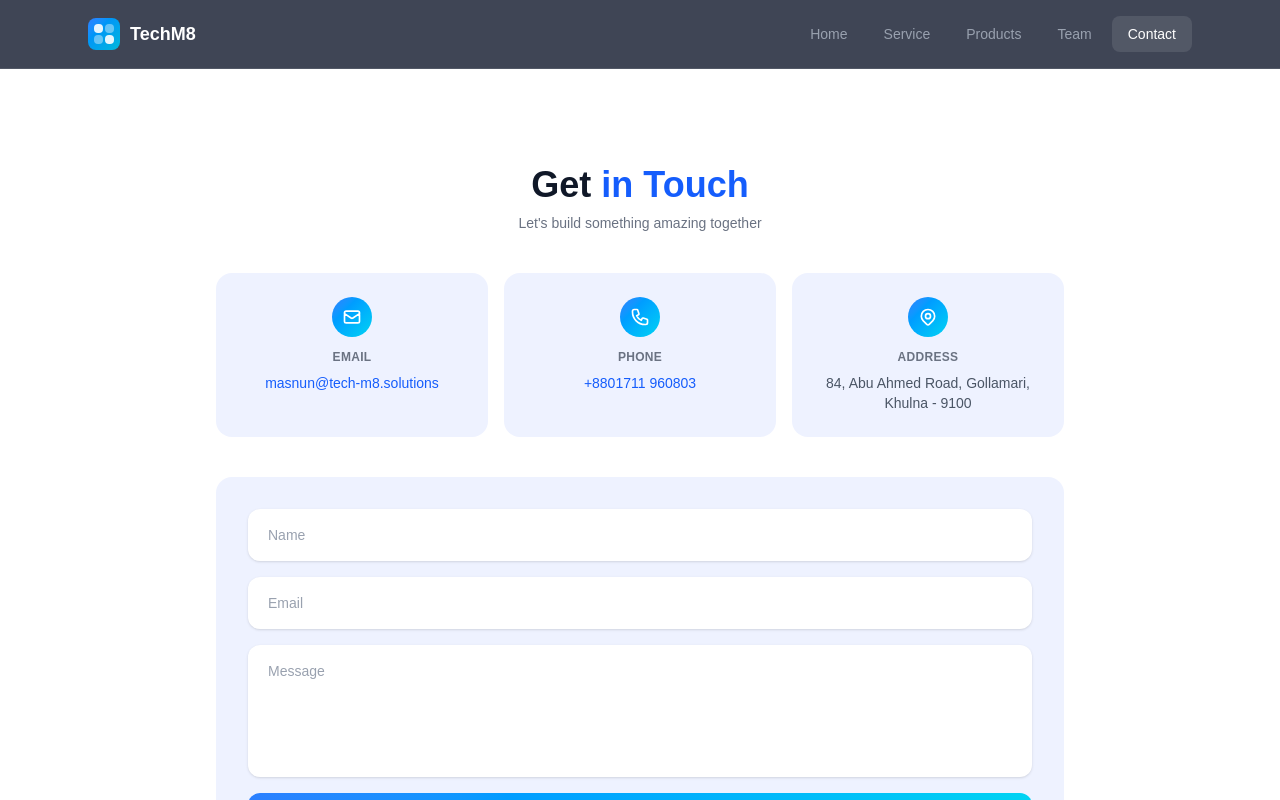
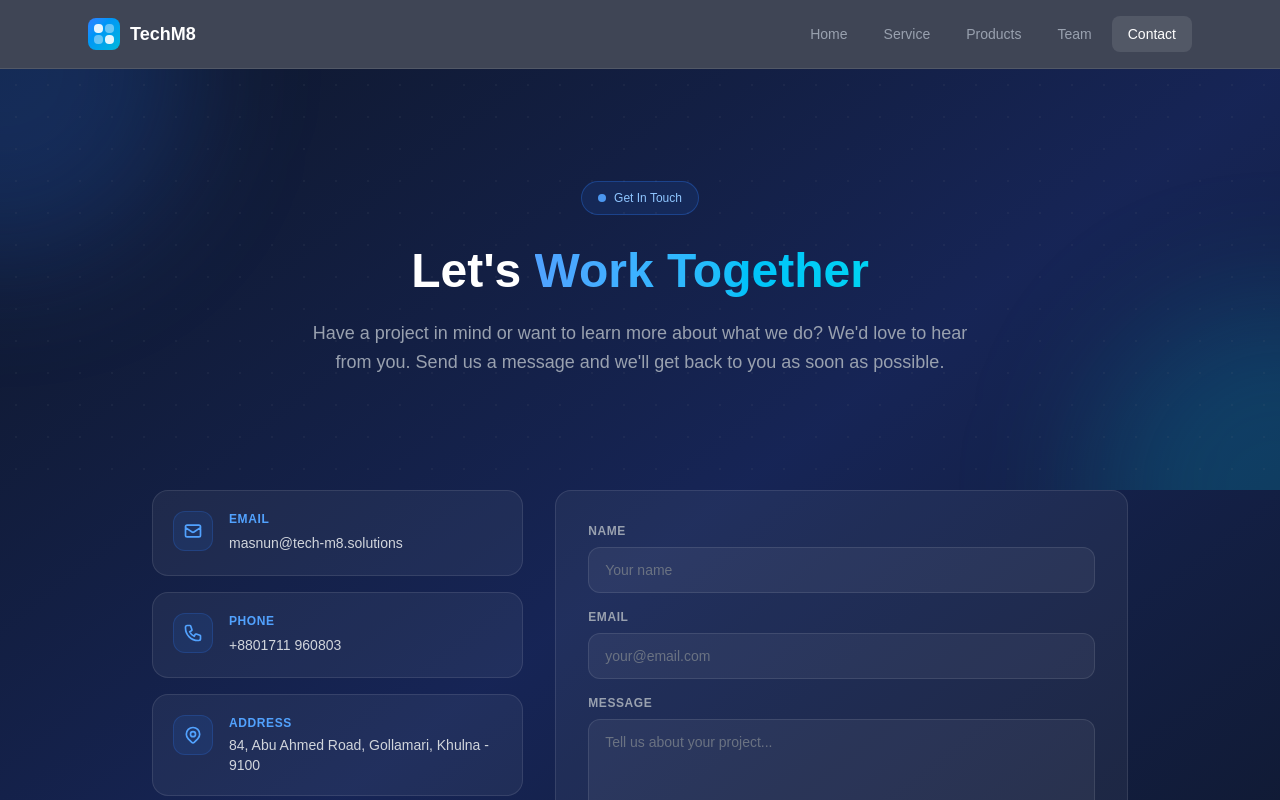
Before and after one commit to tech-m8/website, a Next.js app: page /contact in a window 1280 px wide. Shown: the top 800 px of the page. Built offline with nearby package versions, Linux system fonts and the light colour scheme.

Commit message:
Redesign contact page with dark gradient style

```diff
--- a/app/contact/page.js
+++ b/app/contact/page.js
@@ -1,6 +1,40 @@
 'use client';
 
 import { useState } from 'react';
+
+const contactInfo = [
+  {
+    label: 'Email',
+    value: 'masnun@tech-m8.solutions',
+    href: 'mailto:masnun@tech-m8.solutions',
+    icon: (
+      <svg className="w-5 h-5 text-blue-400" fill="none" stroke="currentColor" viewBox="0 0 24 24">
+        <path strokeLinecap="round" strokeLinejoin="round" strokeWidth={2} d="M3 8l7.89 5.26a2 2 0 002.22 0L21 8M5 19h14a2 2 0 002-2V7a2 2 0 00-2-2H5a2 2 0 00-2 2v10a2 2 0 002 2z" />
+      </svg>
+    ),
+  },
+  {
+    label: 'Phone',
+    value: '+8801711 960803',
+    href: 'tel:+8801711960803',
+    icon: (
+      <svg className="w-5 h-5 text-blue-400" fill="none" stroke="currentColor" viewBox="0 0 24 24">
+        <path strokeLinecap="round" strokeLinejoin="round" strokeWidth={2} d="M3 5a2 2 0 012-2h3.28a1 1 0 01.948.684l1.498 4.493a1 1 0 01-.502 1.21l-2.257 1.13a11.042 11.042 0 005.516 5.516l1.13-2.257a1 1 0 011.21-.502l4.493 1.498a1 1 0 01.684.949V19a2 2 0 01-2 2h-1C9.716 21 3 14.284 3 6V5z" />
+      </svg>
+    ),
+  },
+  {
+    label: 'Address',
+    value: '84, Abu Ahmed Road, Gollamari, Khulna - 9100',
+    href: null,
+    icon: (
+      <svg className="w-5 h-5 text-blue-400" fill="none" stroke="currentColor" viewBox="0 0 24 24">
+        <path strokeLinecap="round" strokeLinejoin="round" strokeWidth={2} d="M17.657 16.657L13.414 20.9a1.998 1.998 0 01-2.827 0l-4.244-4.243a8 8 0 1111.314 0z" />
+        <path strokeLinecap="round" strokeLinejoin="round" strokeWidth={2} d="M15 11a3 3 0 11-6 0 3 3 0 016 0z" />
+      </svg>
+    ),
+  },
+];
 
 export default function ContactPage() {
   const [form, setForm] = useState({ name: '', email: '', message: '' });
@@ -17,103 +51,126 @@ export default function ContactPage() {
   }
 
   return (
-    <section className="bg-white py-16 md:py-24">
-      <div className="max-w-4xl mx-auto px-6">
-        <h1 className="text-3xl md:text-4xl font-bold text-center text-gray-900 mb-2">
-          Get <span className="text-blue-600">in Touch</span>
+    <div className="bg-gradient-to-br from-slate-900 via-blue-950 to-slate-900 min-h-screen">
+      {/* Hero */}
+      <section className="relative overflow-hidden py-20 md:py-28">
+        <div className="absolute top-0 left-0 w-96 h-96 bg-blue-500/20 rounded-full blur-3xl -translate-x-1/2 -translate-y-1/2" />
+        <div className="absolute bottom-0 right-0 w-96 h-96 bg-cyan-500/20 rounded-full blur-3xl translate-x-1/2 translate-y-1/2" />
+        <div className="absolute inset-0 opacity-10"
+          style={{
+            backgroundImage: 'radial-gradient(circle, #6b7280 1px, transparent 1px)',
+            backgroundSize: '32px 32px',
+          }}
+        />
+        <div className="relative max-w-4xl mx-auto px-6 text-center">
+          <div className="inline-flex items-center gap-2 bg-blue-500/10 border border-blue-500/30 text-blue-300 text-xs font-medium px-4 py-2 rounded-full mb-8">
+            <span className="w-2 h-2 bg-blue-400 rounded-full animate-pulse" />
+            Get In Touch
+          </div>
+          <h1 className="text-4xl md:text-5xl font-bold text-white mb-6">
+            Let&apos;s <span className="bg-gradient-to-r from-blue-400 to-cyan-400 bg-clip-text text-transparent">Work Together</span>
           </h1>
-        <p className="text-center text-gray-500 text-sm mb-10">
-          Let&#39;s build something amazing together
+          <p className="text-gray-400 text-lg leading-relaxed max-w-2xl mx-auto">
+            Have a project in mind or want to learn more about what we do? We&apos;d love to hear from you. Send us a message and we&apos;ll get back to you as soon as possible.
           </p>
+        </div>
+      </section>
 
-        <div className="grid grid-cols-1 md:grid-cols-3 gap-4 mb-10">
-          <div className="bg-indigo-50 rounded-2xl p-6 flex flex-col items-center text-center gap-2">
-            <div className="w-10 h-10 rounded-full bg-gradient-to-br from-blue-500 to-cyan-400 flex items-center justify-center mb-1">
-              <svg className="w-5 h-5 text-white" fill="none" stroke="currentColor" viewBox="0 0 24 24">
-                <path strokeLinecap="round" strokeLinejoin="round" strokeWidth={2} d="M3 8l7.89 5.26a2 2 0 002.22 0L21 8M5 19h14a2 2 0 002-2V7a2 2 0 00-2-2H5a2 2 0 00-2 2v10a2 2 0 002 2z" />
-              </svg>
+      {/* Content */}
+      <section className="relative pb-20 md:pb-28">
+        <div className="max-w-5xl mx-auto px-6">
+          <div className="grid grid-cols-1 lg:grid-cols-5 gap-8">
+
+            {/* Contact info */}
+            <div className="lg:col-span-2 flex flex-col gap-4">
+              {contactInfo.map((item) => (
+                <div key={item.label} className="bg-white/5 border border-white/10 rounded-2xl p-5 flex items-start gap-4">
+                  <div className="w-10 h-10 bg-blue-500/10 border border-blue-500/20 rounded-xl flex items-center justify-center flex-shrink-0">
+                    {item.icon}
                   </div>
-            <p className="text-xs font-semibold text-gray-500 uppercase tracking-wide">Email</p>
-            <a href="mailto:masnun@tech-m8.solutions" className="text-sm text-blue-600 hover:underline break-all">masnun@tech-m8.solutions</a>
-          </div>
-          <div className="bg-indigo-50 rounded-2xl p-6 flex flex-col items-center text-center gap-2">
-            <div className="w-10 h-10 rounded-full bg-gradient-to-br from-blue-500 to-cyan-400 flex items-center justify-center mb-1">
-              <svg className="w-5 h-5 text-white" fill="none" stroke="currentColor" viewBox="0 0 24 24">
-                <path strokeLinecap="round" strokeLinejoin="round" strokeWidth={2} d="M3 5a2 2 0 012-2h3.28a1 1 0 01.948.684l1.498 4.493a1 1 0 01-.502 1.21l-2.257 1.13a11.042 11.042 0 005.516 5.516l1.13-2.257a1 1 0 011.21-.502l4.493 1.498a1 1 0 01.684.949V19a2 2 0 01-2 2h-1C9.716 21 3 14.284 3 6V5z" />
-              </svg>
-            </div>
-            <p className="text-xs font-semibold text-gray-500 uppercase tracking-wide">Phone</p>
-            <a href="tel:+8801711960803" className="text-sm text-blue-600 hover:underline">+8801711 960803</a>
-          </div>
-          <div className="bg-indigo-50 rounded-2xl p-6 flex flex-col items-center text-center gap-2">
-            <div className="w-10 h-10 rounded-full bg-gradient-to-br from-blue-500 to-cyan-400 flex items-center justify-center mb-1">
-              <svg className="w-5 h-5 text-white" fill="none" stroke="currentColor" viewBox="0 0 24 24">
-                <path strokeLinecap="round" strokeLinejoin="round" strokeWidth={2} d="M17.657 16.657L13.414 20.9a1.998 1.998 0 01-2.827 0l-4.244-4.243a8 8 0 1111.314 0z" />
-                <path strokeLinecap="round" strokeLinejoin="round" strokeWidth={2} d="M15 11a3 3 0 11-6 0 3 3 0 016 0z" />
-              </svg>
-            </div>
-            <p className="text-xs font-semibold text-gray-500 uppercase tracking-wide">Address</p>
-            <p className="text-sm text-gray-600">84, Abu Ahmed Road, Gollamari, Khulna - 9100</p>
+                  <div>
+                    <p className="text-xs font-semibold text-blue-400 uppercase tracking-wider mb-1">{item.label}</p>
+                    {item.href ? (
+                      <a href={item.href} className="text-gray-300 text-sm hover:text-white transition-colors break-all">
+                        {item.value}
+                      </a>
+                    ) : (
+                      <p className="text-gray-300 text-sm">{item.value}</p>
+                    )}
                   </div>
                 </div>
+              ))}
+            </div>
 
+            {/* Form */}
+            <div className="lg:col-span-3">
               {submitted ? (
-          <div className="bg-indigo-50 rounded-2xl p-10 flex flex-col items-center gap-4 text-center">
-            <div className="w-16 h-16 rounded-full bg-gradient-to-br from-blue-500 to-cyan-400 flex items-center justify-center">
+                <div className="bg-white/5 border border-white/10 rounded-2xl p-10 flex flex-col items-center gap-4 text-center h-full justify-center">
+                  <div className="w-16 h-16 rounded-full bg-gradient-to-br from-blue-500 to-cyan-500 flex items-center justify-center">
                     <svg className="w-8 h-8 text-white" fill="none" stroke="currentColor" viewBox="0 0 24 24">
                       <path strokeLinecap="round" strokeLinejoin="round" strokeWidth={2.5} d="M5 13l4 4L19 7" />
                     </svg>
                   </div>
-            <h2 className="text-xl font-bold text-gray-900">Message Sent!</h2>
-            <p className="text-gray-500 text-sm">Thank you for reaching out. We&apos;ll get back to you soon.</p>
+                  <h2 className="text-xl font-bold text-white">Message Sent!</h2>
+                  <p className="text-gray-400 text-sm">Thank you for reaching out. We&apos;ll get back to you soon.</p>
                   <button
                     onClick={() => setSubmitted(false)}
-              className="mt-2 px-6 py-3 rounded-xl text-white text-sm font-semibold bg-gradient-to-r from-blue-500 to-cyan-400 hover:from-blue-600 hover:to-cyan-500 transition-all"
+                    className="mt-2 px-6 py-3 rounded-xl text-white text-sm font-semibold bg-gradient-to-r from-blue-500 to-cyan-500 hover:from-blue-600 hover:to-cyan-600 transition-all"
                   >
                     Send Another Message
                   </button>
                 </div>
               ) : (
-          <form
-            onSubmit={handleSubmit}
-            className="bg-indigo-50 rounded-2xl p-8 flex flex-col gap-4"
-          >
+                <form onSubmit={handleSubmit} className="bg-white/5 border border-white/10 rounded-2xl p-8 flex flex-col gap-4">
+                  <div>
+                    <label className="text-xs font-semibold text-gray-400 uppercase tracking-wider mb-2 block">Name</label>
                     <input
                       type="text"
                       name="name"
-              placeholder="Name"
+                      placeholder="Your name"
                       value={form.name}
                       onChange={handleChange}
                       required
-              className="w-full bg-white rounded-xl px-5 py-4 text-sm text-gray-700 placeholder-gray-400 shadow-sm outline-none focus:ring-2 focus:ring-blue-400"
+                      className="w-full bg-white/5 border border-white/10 rounded-xl px-4 py-3 text-sm text-white placeholder-gray-500 outline-none focus:border-blue-500/50 focus:bg-white/10 transition-all"
                     />
+                  </div>
+                  <div>
+                    <label className="text-xs font-semibold text-gray-400 uppercase tracking-wider mb-2 block">Email</label>
                     <input
                       type="email"
                       name="email"
-              placeholder="Email"
+                      placeholder="your@email.com"
                       value={form.email}
                       onChange={handleChange}
                       required
-              className="w-full bg-white rounded-xl px-5 py-4 text-sm text-gray-700 placeholder-gray-400 shadow-sm outline-none focus:ring-2 focus:ring-blue-400"
+                      className="w-full bg-white/5 border border-white/10 rounded-xl px-4 py-3 text-sm text-white placeholder-gray-500 outline-none focus:border-blue-500/50 focus:bg-white/10 transition-all"
                     />
+                  </div>
+                  <div>
+                    <label className="text-xs font-semibold text-gray-400 uppercase tracking-wider mb-2 block">Message</label>
                     <textarea
                       name="message"
-              placeholder="Message"
+                      placeholder="Tell us about your project..."
                       value={form.message}
                       onChange={handleChange}
                       required
                       rows={5}
-              className="w-full bg-white rounded-xl px-5 py-4 text-sm text-gray-700 placeholder-gray-400 shadow-sm outline-none focus:ring-2 focus:ring-blue-400 resize-none"
+                      className="w-full bg-white/5 border border-white/10 rounded-xl px-4 py-3 text-sm text-white placeholder-gray-500 outline-none focus:border-blue-500/50 focus:bg-white/10 transition-all resize-none"
                     />
+                  </div>
                   <button
                     type="submit"
-              className="w-full py-4 rounded-xl text-white font-semibold text-sm bg-gradient-to-r from-blue-500 to-cyan-400 hover:from-blue-600 hover:to-cyan-500 transition-all"
+                    className="w-full py-3.5 rounded-xl text-white font-semibold text-sm bg-gradient-to-r from-blue-500 to-cyan-500 hover:from-blue-600 hover:to-cyan-600 transition-all shadow-lg shadow-blue-500/20"
                   >
                     Send Message
                   </button>
                 </form>
               )}
             </div>
+
+          </div>
+        </div>
       </section>
+    </div>
   );
 }
```
Lines whose indentation alone changed are shown as unchanged.
